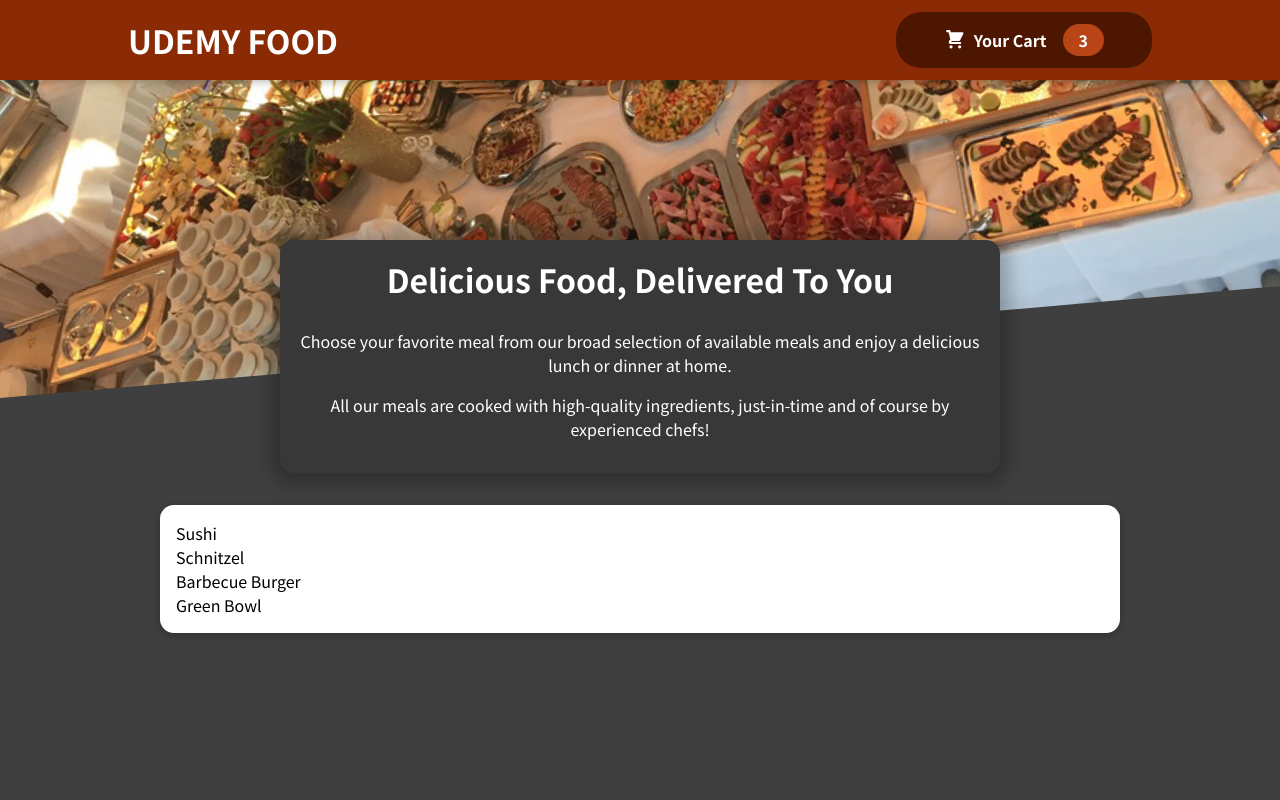
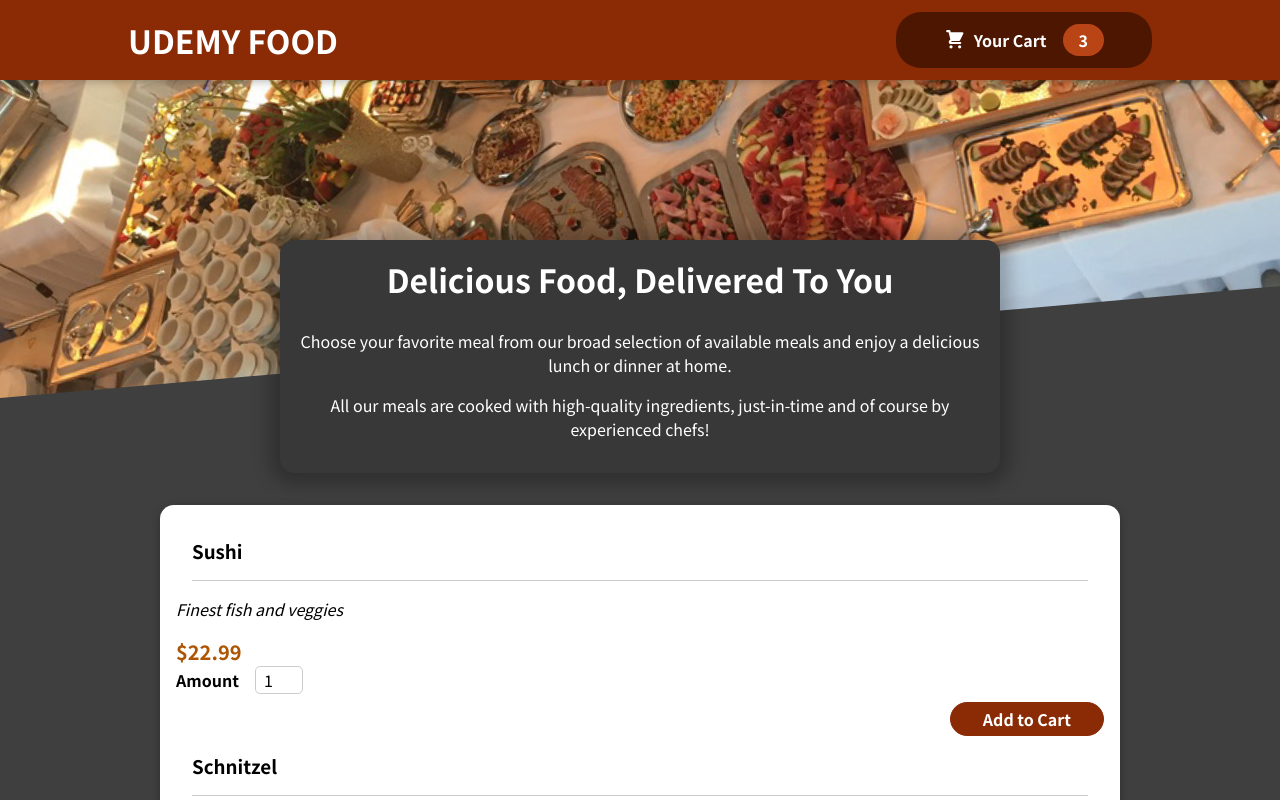
Before and after one commit to MarcinMaciejewski12/Food-order-app, a React (Create React App) app: page / in a window 1280 px wide. Shown: the top 800 px of the page. Built offline with nearby package versions, Linux system fonts and the light colour scheme.

Commit message:
Adding input + button element

```diff
--- a/src/components/Meals/AvailableMeals.js
+++ b/src/components/Meals/AvailableMeals.js
@@ -1,4 +1,5 @@
 import classes from "./AvailableMeals.module.css";
+import MealItem from "./MealItem/MealItem";
 import Card from "../UI/Card";
 
 const DUMMY_MEALS = [
@@ -29,7 +30,15 @@
 ];
 
 const AvailableMeals = () => {
-  const mealsList = DUMMY_MEALS.map((meal) => <li>{meal.name}</li>);
+  const mealsList = DUMMY_MEALS.map((meal) => (
+    <MealItem
+      id={meal.id}
+      key={meal.id}
+      name={meal.name}
+      description={meal.description}
+      price={meal.price}
+    />
+  ));
 
   return (
     <section className={classes.meals}>
--- a/src/components/Meals/MealItem/MealItem.js
+++ b/src/components/Meals/MealItem/MealItem.js
@@ -1,5 +1,21 @@
+import MealItemForm from "./MealItemForm";
+import classes from "./MealItem.module.css";
+
 const MealItem = (props) => {
-  return;
+  const price = `$${props.price.toFixed(2)}`;
+
+  return (
+    <li>
+      <div>
+        <h3 className={classes.meal}>{props.name}</h3>
+        <p className={classes.description}>{props.description}</p>
+        <div className={classes.price}>{price}</div>
+      </div>
+      <div>
+        <MealItemForm />
+      </div>
+    </li>
+  );
 };
 
 export default MealItem;
--- /dev/null
+++ b/src/components/Meals/MealItem/MealItemForm.js
@@ -0,0 +1,29 @@
+import Input from "../../UI/Input";
+import classes from "./MealItemForm.module.css";
+
+const MealItemForm = (props) => {
+  const buttonHandler = (e) => {
+    e.preventDefault();
+  };
+
+  return (
+    <form className={classes.form}>
+      <Input
+        label="Amount"
+        input={{
+          id: "amount_" + props.id,
+          type: "number",
+          min: "1",
+          max: "5",
+          step: "1",
+          defaultValue: "1",
+        }}
+      />
+      <button type="submit" onClick={buttonHandler}>
+        Add to Cart
+      </button>
+    </form>
+  );
+};
+
+export default MealItemForm;
--- /dev/null
+++ b/src/components/Meals/MealItem/MealItemForm.module.css
@@ -0,0 +1,20 @@
+.form {
+  text-align: right;
+}
+
+.form button {
+  font: inherit;
+  cursor: pointer;
+  background-color: #8a2b06;
+  border: 1px solid #8a2b06;
+  color: white;
+  padding: 0.25rem 2rem;
+  border-radius: 20px;
+  font-weight: bold;
+}
+
+.form button:hover,
+.form button:active {
+  background-color: #641e03;
+  border-color: #641e03;
+}
--- /dev/null
+++ b/src/components/UI/Input.js
@@ -0,0 +1,12 @@
+import classes from "./Input.module.css";
+
+const Input = (props) => {
+  return (
+    <div className={classes.input}>
+      <label htmlFor={props.input.id}>{props.label}</label>
+      <input {...props.input} />
+    </div>
+  );
+};
+
+export default Input;
--- /dev/null
+++ b/src/components/UI/Input.module.css
@@ -0,0 +1,18 @@
+.input {
+  display: flex;
+  align-items: center;
+  margin-bottom: 0.5rem;
+}
+
+.input label {
+  font-weight: bold;
+  margin-right: 1rem;
+}
+
+.input input {
+  width: 3rem;
+  border-radius: 5px;
+  border: 1px solid #ccc;
+  font: inherit;
+  padding-left: 0.5rem;
+}
```
Also changed, not shown: src/components/Cart/Cart.js (added, +27 -0 lines), src/components/Cart/Cart.module.css (added, +46 -0 lines), 1 other file (tests, documents, lock files or other folders).
